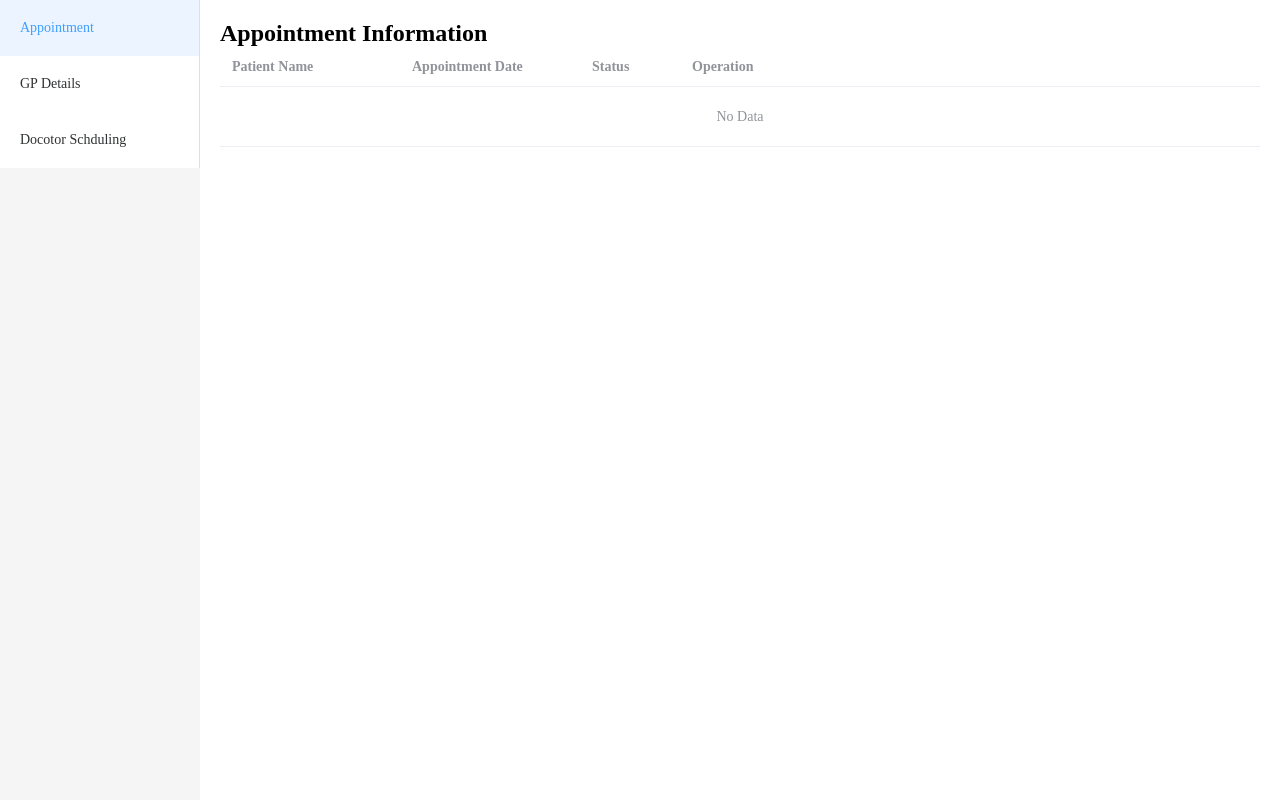
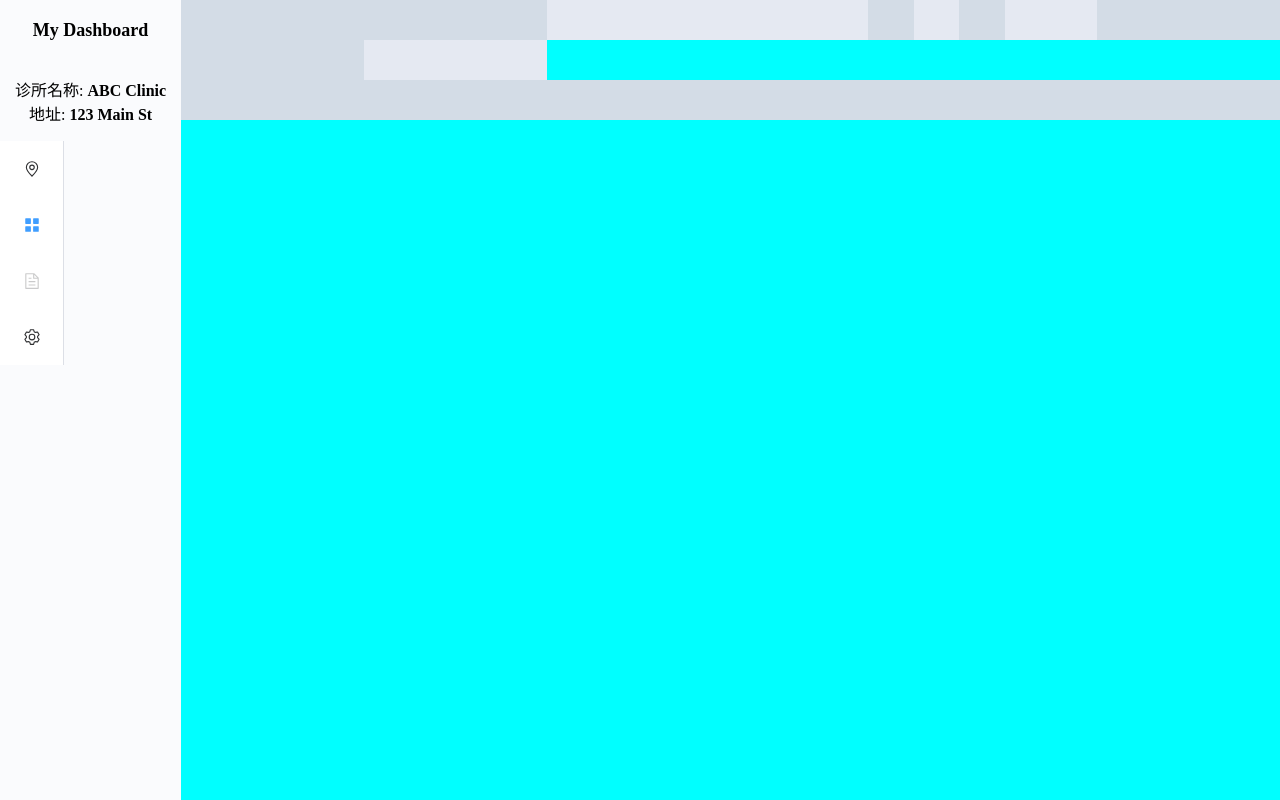
Before and after one commit to preyjk/Double-II, a Vue app in the folder frontend/: page /dashboard in a window 1280 px wide. Built offline with nearby package versions, Linux system fonts and the light colour scheme; no server answers; what @fawmi/vue-google-maps would draw is missing.

Commit message:
add admin dashboard structure

```diff
--- a/frontend/src/views/admin/DashboardPage.vue
+++ b/frontend/src/views/admin/DashboardPage.vue
@@ -1,71 +1,199 @@
 <template>
   <div class="dashboard">
-    <el-container>
-      <!-- Sidebar -->
-      <el-aside width="200px" class="sidebar">
-        <el-menu default-active="appointments" @select="handleMenuSelect">
-          <el-menu-item index="appointments">Appointment</el-menu-item>
-          <el-menu-item index="doctors">GP Details</el-menu-item>
-          <el-menu-item index="schedule">Docotor Schduling</el-menu-item>
+    <el-container class="dashboard-container">
+      <el-aside class="dashboard-left">
+        <div class="sidebar-header">
+          <!-- <img src="logo.png" alt="Logo" class="logo" /> -->
+          <h2 class="title">My Dashboard</h2>
+        </div>
+
+        <div class="clinic-info">
+          <p>诊所名称: <strong>ABC Clinic</strong></p>
+          <p>地址: <strong>123 Main St</strong></p>
+        </div>
+
+        <el-menu
+          default-active="2"
+          class="el-menu-vertical-demo"
+          :collapse="isCollapse"
+          @open="handleOpen"
+          @close="handleClose"
+        >
+          <el-sub-menu index="1">
+            <template #title>
+              <el-icon><location /></el-icon>
+              <span>导航</span>
+            </template>
+            <el-menu-item-group title="组 1">
+              <el-menu-item index="1-1">项目一</el-menu-item>
+              <el-menu-item index="1-2">项目二</el-menu-item>
+            </el-menu-item-group>
+            <el-menu-item-group title="组 2">
+              <el-menu-item index="1-3">项目三</el-menu-item>
+            </el-menu-item-group>
+            <el-sub-menu index="1-4">
+              <template #title><span>更多</span></template>
+              <el-menu-item index="1-4-1">项目四</el-menu-item>
+            </el-sub-menu>
+          </el-sub-menu>
+
+          <el-menu-item index="2">
+            <el-icon><icon-menu /></el-icon>
+            <span>其他导航</span>
+          </el-menu-item>
+
+          <el-menu-item index="3" disabled>
+            <el-icon><document /></el-icon>
+            <span>禁用项</span>
+          </el-menu-item>
+
+          <el-menu-item index="4">
+            <el-icon><setting /></el-icon>
+            <span>设置</span>
+          </el-menu-item>
         </el-menu>
       </el-aside>
 
-      <!-- Main Content -->
-      <el-main class="main-content">
-        <component :is="currentComponent" @refreshData="refreshData" />
-      </el-main>
+      <el-container class="dashboard-right">
+        <el-header class="dashboard-header">
+          <el-row>
+            <el-col :span="8">
+              <div class="grid-content ep-bg-purple"></div>
+            </el-col>
+            <el-col :span="7">
+              <div class="grid-content ep-bg-purple-light"></div>
+            </el-col>
+            <el-col :span="1">
+              <div class="grid-content ep-bg-purple"></div>
+            </el-col>
+            <el-col :span="1">
+              <div class="grid-content ep-bg-purple-light"></div>
+            </el-col>
+            <el-col :span="1">
+              <div class="grid-content ep-bg-purple"></div>
+            </el-col>
+            <el-col :span="2">
+              <div class="grid-content ep-bg-purple-light"></div>
+            </el-col>
+            <el-col :span="4">
+              <div class="grid-content ep-bg-purple"></div>
+            </el-col>
+          </el-row>
+        </el-header>
+        <el-main class="dashboard-main">
+          <el-row>
+            <el-col :span="4">
+              <div class="grid-content ep-bg-purple"></div>
+            </el-col>
+            <el-col :span="4">
+              <div class="grid-content ep-bg-purple-light"></div>
+            </el-col>
+          </el-row>
+          <el-row>
+            <el-col :span="24">
+              <div class="grid-content ep-bg-purple"></div>
+            </el-col>
+          </el-row>
+        </el-main>
+      </el-container>
     </el-container>
   </div>
 </template>
 
-<script>
-// Import components for each section
-import AppointmentList from "@/components/admin/AppointmentList.vue";
-import DoctorList from "@/components/admin/DoctorList.vue";
-import DoctorSchedule from "@/components/admin/DoctorSchedule.vue";
+<script lang="ts" setup>
+import { ref } from "vue";
+import {
+  Document,
+  Menu as IconMenu,
+  Location,
+  Setting,
+} from "@element-plus/icons-vue";
 
-export default {
-  name: "Dashboard",
-  components: {
-    AppointmentList,
-    DoctorList,
-    DoctorSchedule,
-  },
-  data() {
-    return {
-      currentComponent: "AppointmentList",
-    };
-  },
-  methods: {
-    handleMenuSelect(key) {
-      if (key === "appointments") {
-        this.currentComponent = "AppointmentList";
-      } else if (key === "doctors") {
-        this.currentComponent = "DoctorList";
-      } else if (key === "schedule") {
-        this.currentComponent = "DoctorSchedule";
-      }
-    },
-    refreshData() {
-      // Add logic here to refresh data from backend
-      console.log("Refreshing data...");
-    },
-  },
+const isCollapse = ref(true);
+
+const handleOpen = (key: string, keyPath: string[]) => {
+  console.log(key, keyPath);
+};
+
+const handleClose = (key: string, keyPath: string[]) => {
+  console.log(key, keyPath);
 };
 </script>
 
 <style scoped>
-.dashboard {
-  display: flex;
+.dashboard-container {
   height: 100vh;
 }
 
-.sidebar {
-  background-color: #f5f5f5;
+.dashboard-left {
+  background-color: #fafbfd;
+  width: auto;
+  display: flex;
+  flex-direction: column;
 }
 
-.main-content {
+.sidebar-header {
+  text-align: center;
   padding: 20px;
-  background-color: #ffffff;
+  background-color: #fafbfd;
+  border-bottom: 1px solid #fafbfd;
+}
+
+.logo {
+  width: 60px;
+  height: 60px;
+  margin-bottom: 10px;
+}
+
+.title {
+  font-size: 18px;
+  margin: 0;
+}
+
+.clinic-info {
+  padding: 15px;
+  background-color: #fafbfd;
+  border-bottom: 1px solid #fafbfd;
+  text-align: center;
+}
+
+.dashboard-right {
+  display: flex;
+  flex-direction: column;
+}
+
+.dashboard-header {
+  height: auto;
+  padding: 0;
+}
+
+.dashboard-main {
+  background-color: aqua;
+  padding: 0;
+}
+
+.grid-content {
+  padding: 20px;
+  color: #fff;
+  text-align: center;
+}
+
+.ep-bg-purple-dark {
+  background: #99a9bf;
+}
+
+.ep-bg-purple {
+  background: #d3dce6;
+}
+
+.ep-bg-purple-light {
+  background: #e5e9f2;
+}
+
+.el-menu-vertical-demo:not(.el-menu--collapse) {
+  width: 200px;
+  min-height: 400px;
+  flex: 1;
+  overflow-y: auto;
 }
 </style>
```
